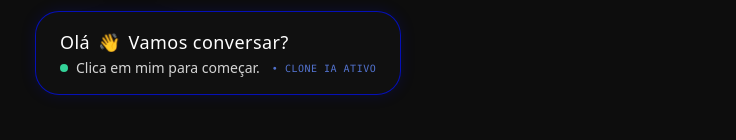
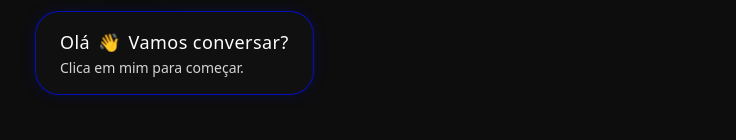
Before and after one commit to danielrosaamaral/danielrosaamaral.github.io, a plain HTML site: page index.html in a window 1280 px wide. Shown: the part 255-395 px from the top of the page, without its empty margins (269-1005 px from the left). Drawn offline with nearby package versions, Linux system fonts and the light colour scheme; a script that the page names is missing.

Commit message:
Refactor button label and callout structure
Updated button aria-label and simplified callout message.

```diff
--- a/index.html
+++ b/index.html
@@ -290,12 +290,12 @@
     <main class="min-h-screen flex items-center justify-center p-[30px] my-8">
         <div class="max-w-2xl w-full">
 
-            <!-- Avatar Video + Pill Callout com Indicador de Estado -->
+            <!-- Avatar Video + Pill Callout -->
             <div class="flex flex-col items-start mb-8 md:mb-10 animate-reveal">
                 <button
                     onclick="triggerChat()"
                     class="rounded-full overflow-hidden w-[150px] h-[150px] sm:w-[190px] sm:h-[190px] transition-transform duration-500 transform hover:scale-105 active:scale-95 focus:outline-none focus-visible:ring-2 focus-visible:ring-[rgb(0,17,255)] cursor-pointer shadow-xl mb-3.5 group relative"
-                    aria-label="Abrir clone digital">
+                    aria-label="Abrir conversa">
                     <video
                         src="https://hebbkx1anhila5yf.public.blob.vercel-storage.com/grok-video-dd1c2fb1-c5ac-406f-bdf3-f63b9335b316%20%2810%29-PSXStSW2ieK0fUPJ616nARIwrKQNWS.mp4"
                         autoplay loop muted playsinline
@@ -311,11 +311,9 @@
                         Olá <span class="wave-emoji">👋</span> Vamos conversar?
                     </span>
 
-                    <div class="flex items-center gap-2 mt-0.5">
-                        <span class="inline-block w-2 h-2 rounded-full bg-emerald-400 animate-ping"></span>
-                        <span class="text-xs sm:text-sm font-normal text-neutral-300">Clica em mim para começar.</span>
-                        <span class="text-[10px] text-[rgb(100,140,255)] font-mono uppercase tracking-wider ml-1 opacity-80">• Clone IA Ativo</span>
-                    </div>
+                    <span class="text-xs sm:text-sm font-normal text-neutral-300 mt-0.5">
+                        Clica em mim para começar.
+                    </span>
                 </button>
             </div>
 
```
